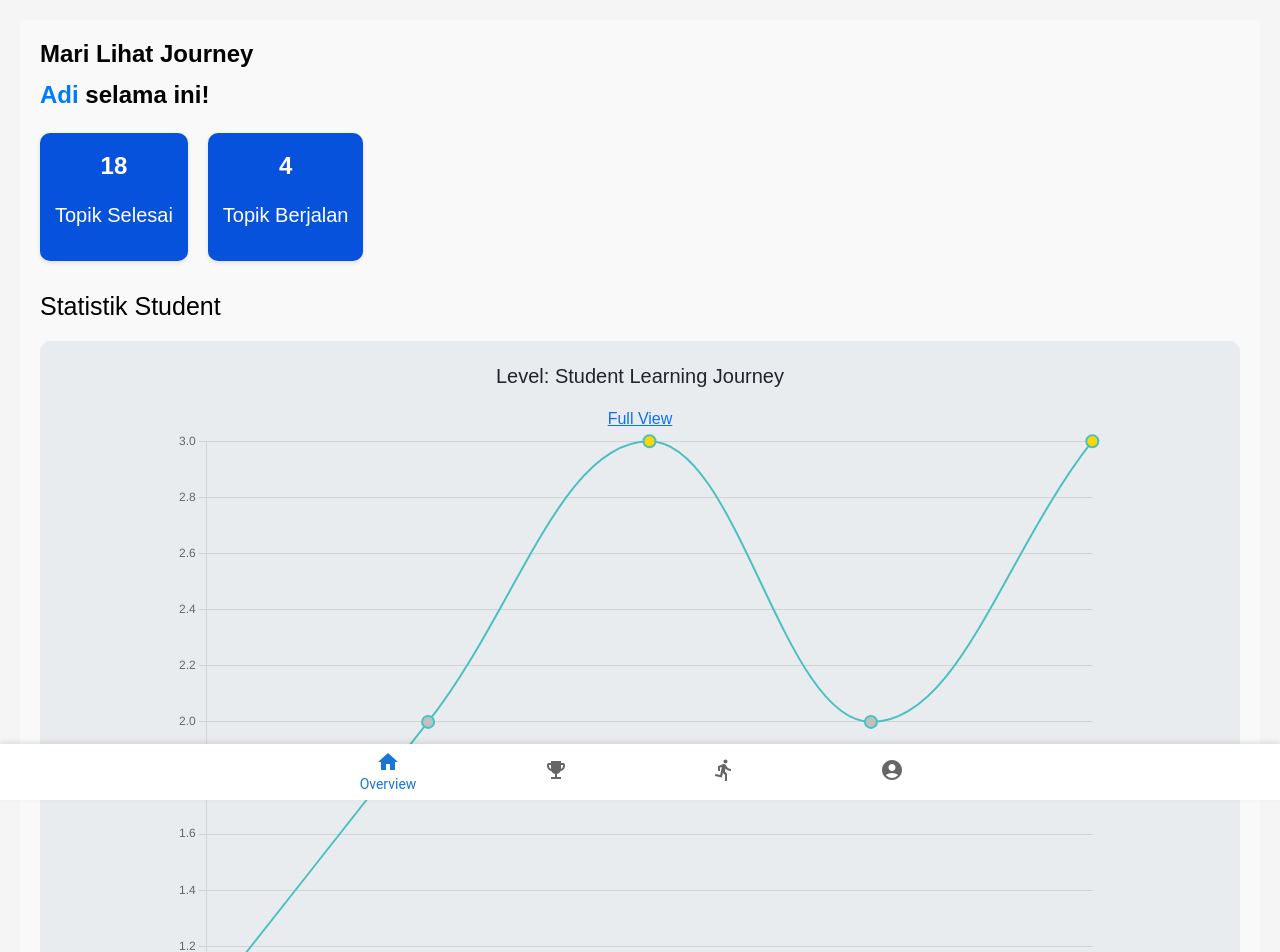
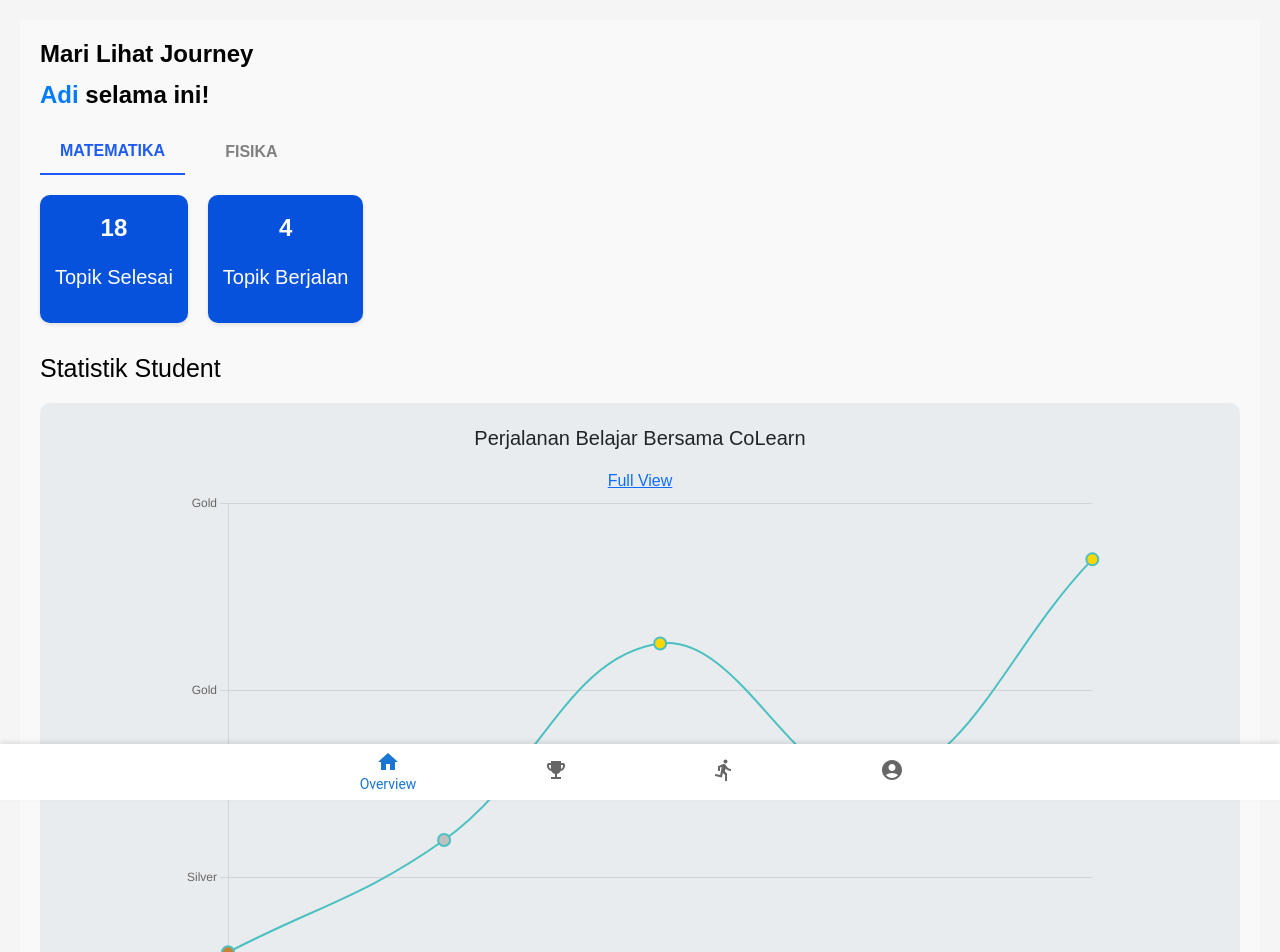
Before and after one commit to JugBones/Capstone, a React (Create React App) app in the folder parent-dashboard/: page /journey in a window 1280 px wide. Shown: the top 952 px of the page. Built offline with nearby package versions, Linux system fonts and the light colour scheme; no server answers; sample sign-in values are in the browser's storage; the HTML template or start-up script is replaced by a standard one.

Commit message:
fixed Journey.js

```diff
--- a/parent-dashboard/package.json
+++ b/parent-dashboard/package.json
@@ -13,6 +13,7 @@
     "axios": "^1.7.7",
     "bootstrap": "^5.3.3",
     "chart.js": "^4.4.7",
+    "chartjs-plugin-annotation": "^3.1.0",
     "dotenv": "^16.4.5",
     "firebase": "^10.14.1",
     "react": "^18.3.1",
--- a/parent-dashboard/src/pages/Journey.js
+++ b/parent-dashboard/src/pages/Journey.js
@@ -1,20 +1,45 @@
-import React from 'react';
+import React, { useState, useEffect } from 'react';
 import Navbar from '../components/Navbar';
 import '../styling/Journey.css';
 import { Line } from 'react-chartjs-2';
 import 'chart.js/auto';
-import ProgressLevel from '../assets/progress-level.png';
+import 'chartjs-plugin-annotation'; // For annotations
 
 const Journey = () => {
-  const isMobile = window.innerWidth <= 430;
+  // Get the selected subject from localStorage, default to "Matematika" if not set
+  const [selectedSubject, setSelectedSubject] = useState(
+    localStorage.getItem('selectedSubject') || 'Matematika'
+  );
 
-  // Mock data for the chart
+  // Datasets for different subjects
+  const datasets = {
+    Matematika: [20, 40, 75, 50, 90],
+    Fisika: [15, 45, 60, 55, 80],
+  };
+
+  const breakdownData = {
+    Matematika: [
+      { Kehadiran: 60, Keaktifan: 40, Pemahaman: 70, PenyelesaianTugas: 80, Badge: 'Bronze' },
+      { Kehadiran: 70, Keaktifan: 50, Pemahaman: 75, PenyelesaianTugas: 85, Badge: 'Silver' },
+      { Kehadiran: 85, Keaktifan: 60, Pemahaman: 90, PenyelesaianTugas: 95, Badge: 'Gold' },
+      { Kehadiran: 75, Keaktifan: 55, Pemahaman: 80, PenyelesaianTugas: 88, Badge: 'Silver' },
+      { Kehadiran: 90, Keaktifan: 70, Pemahaman: 95, PenyelesaianTugas: 98, Badge: 'Gold' },
+    ],
+    Fisika: [
+      { Kehadiran: 55, Keaktifan: 45, Pemahaman: 65, PenyelesaianTugas: 75, Badge: 'Bronze' },
+      { Kehadiran: 65, Keaktifan: 55, Pemahaman: 70, PenyelesaianTugas: 80, Badge: 'Silver' },
+      { Kehadiran: 80, Keaktifan: 65, Pemahaman: 85, PenyelesaianTugas: 90, Badge: 'Gold' },
+      { Kehadiran: 70, Keaktifan: 60, Pemahaman: 75, PenyelesaianTugas: 85, Badge: 'Silver' },
+      { Kehadiran: 85, Keaktifan: 70, Pemahaman: 90, PenyelesaianTugas: 95, Badge: 'Gold' },
+    ],
+  };
+
   const chartData = {
     labels: ['4-1', '4-2', '5-1', '5-2', '6-1'],
     datasets: [
       {
-        label: 'Student Learning Journey',
-        data: [1, 2, 3, 2, 3],
+        label: `Perjalanan Belajar ${selectedSubject}`,
+        data: datasets[selectedSubject],
         backgroundColor: 'rgba(75, 192, 192, 0.2)',
         borderColor: 'rgba(75, 192, 192, 1)',
         borderWidth: 2,
@@ -32,6 +57,60 @@ const Journey = () => {
       legend: {
         display: false,
       },
+      tooltip: {
+        callbacks: {
+          title: function (tooltipItem) {
+            const index = tooltipItem[0].dataIndex;
+            const badge = breakdownData[selectedSubject][index].Badge;
+            return `Checkpoint: ${tooltipItem[0].label} (Badge: ${badge})`;
+          },
+          label: function (tooltipItem) {
+            const index = tooltipItem.dataIndex;
+            const breakdown = breakdownData[selectedSubject][index];
+            return [
+              `Kehadiran: ${breakdown.Kehadiran}%`,
+              `Keaktifan: ${breakdown.Keaktifan}%`,
+              `Pemahaman: ${breakdown.Pemahaman}%`,
+              `Penyelesaian Tugas: ${breakdown.PenyelesaianTugas}%`,
+            ];
+          },
+        },
+        displayColors: false,
+        backgroundColor: '#ffffff',
+        titleColor: '#0049bf',
+        titleFont: { size: 14, weight: 'bold' },
+        bodyColor: '#333333',
+        bodyFont: { size: 12 },
+        borderColor: '#0049bf',
+        borderWidth: 1,
+        padding: 10,
+        cornerRadius: 8,
+      },
+      annotation: {
+        annotations: [
+          {
+            type: 'box',
+            yScaleID: 'y',
+            yMin: 0,
+            yMax: 33,
+            backgroundColor: 'rgba(205, 127, 50, 0.2)', // Bronze
+          },
+          {
+            type: 'box',
+            yScaleID: 'y',
+            yMin: 33,
+            yMax: 66,
+            backgroundColor: 'rgba(192, 192, 192, 0.2)', // Silver
+          },
+          {
+            type: 'box',
+            yScaleID: 'y',
+            yMin: 66,
+            yMax: 100,
+            backgroundColor: 'rgba(255, 215, 0, 0.2)', // Gold
+          },
+        ],
+      },
     },
     scales: {
       x: {
@@ -39,10 +118,24 @@ const Journey = () => {
       },
       y: {
         grid: { drawBorder: false },
-        max: isMobile ? 3 : undefined, // Adjust max value for y-axis in mobile view
+        min: 0,
+        max: 100,
+        ticks: {
+          callback: function (value) {
+            if (value < 33) return 'Bronze';
+            if (value < 66) return 'Silver';
+            return 'Gold';
+          },
+          stepSize: 33,
+        },
       },
     },
   };
+
+  // Save the selected subject to localStorage whenever it changes
+  useEffect(() => {
+    localStorage.setItem('selectedSubject', selectedSubject);
+  }, [selectedSubject]);
 
   return (
     <div className="journey-page">
@@ -52,6 +145,20 @@ const Journey = () => {
         <p className="journey-subtitle">
           <span className="highlight">Adi</span> selama ini!
         </p>
+        <div className="journey-tabs-section">
+          <button
+            className={`journey-tab-button ${selectedSubject === 'Matematika' ? 'active' : ''}`}
+            onClick={() => setSelectedSubject('Matematika')}
+          >
+            MATEMATIKA
+          </button>
+          <button
+            className={`journey-tab-button ${selectedSubject === 'Fisika' ? 'active' : ''}`}
+            onClick={() => setSelectedSubject('Fisika')}
+          >
+            FISIKA
+          </button>
+        </div>
         <div className="journey-stats">
           <div className="stats-box">
             <p className="stats-value">18</p>
@@ -66,16 +173,12 @@ const Journey = () => {
           <h3>Statistik Student</h3>
           <div className="chart-section">
             <div className="chart-header">
-              <p>Level: Student Learning Journey</p>
+              <p>Perjalanan Belajar Bersama CoLearn</p>
               <a href="/journey" className="full-view-link">Full View</a>
             </div>
             <div className="chart-container">
               <Line data={chartData} options={chartOptions} />
             </div>
-          </div>
-          <div className="category-level">
-            <h3>Kategori (Level):</h3>
-            <img src={ProgressLevel} alt="CoLearn Logo" />
           </div>
         </div>
       </div>
--- a/parent-dashboard/src/pages/Overview.js
+++ b/parent-dashboard/src/pages/Overview.js
@@ -86,7 +86,10 @@ const Overview = () => {
             <Tabs
               centered
               value={selectedCourse}
-              onChange={(e, newValue) => setSelectedCourse(newValue)}
+              onChange={(e, newValue) => {
+                setSelectedCourse(newValue);
+                localStorage.setItem('selectedCourse', newValue); // Save to localStorage
+              }}
               textColor="primary"
               indicatorColor="primary"
             >
--- a/parent-dashboard/src/styling/Journey.css
+++ b/parent-dashboard/src/styling/Journey.css
@@ -97,3 +97,45 @@
     height: 100%;
   }
 }
+
+
+.greeting-with-selector {
+  display: flex;
+  flex-direction: column;
+  align-items: center;
+  margin-bottom: 20px;
+}
+
+.journey-tabs-section {
+  display: flex;
+  gap: 20px;
+  margin-top: 10px;
+}
+
+.journey-tab-button {
+  background: none;
+  border: none;
+  font-size: 16px;
+  font-weight: bold;
+  cursor: pointer;
+  color: gray;
+  padding: 10px 20px;
+}
+
+.journey-tab-button.active {
+  color: #1e5bf6;
+  border-bottom: 2px solid #1e5bf6;
+}
+
+
+@media (max-width: 768px) {
+  .journey-tabs-section {
+    justify-content: flex-start; /* Align buttons to the left for mobile */
+    gap: 10px; /* Adjust spacing for smaller screens */
+  }
+
+  .journey-tab-button {
+    font-size: 14px; /* Adjust font size for mobile */
+    padding: 8px 12px; /* Adjust padding */
+  }
+}
```
